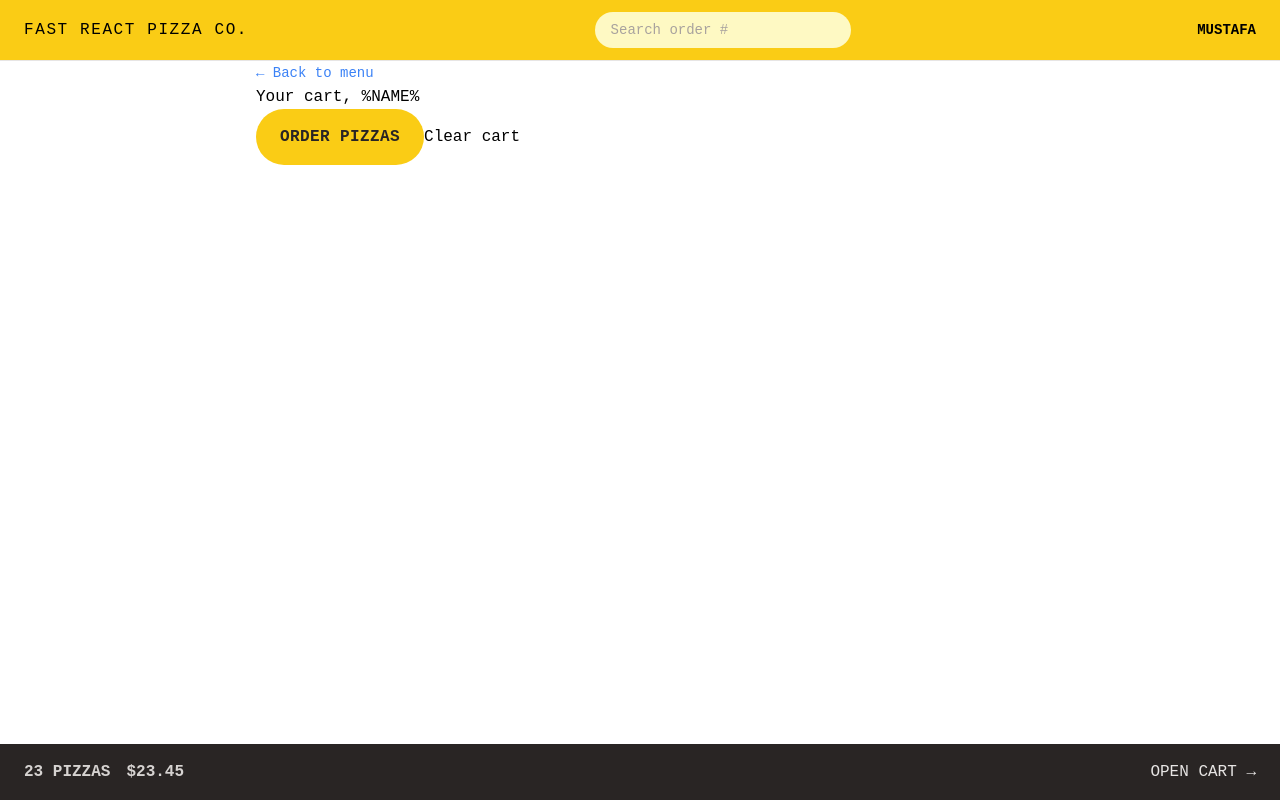
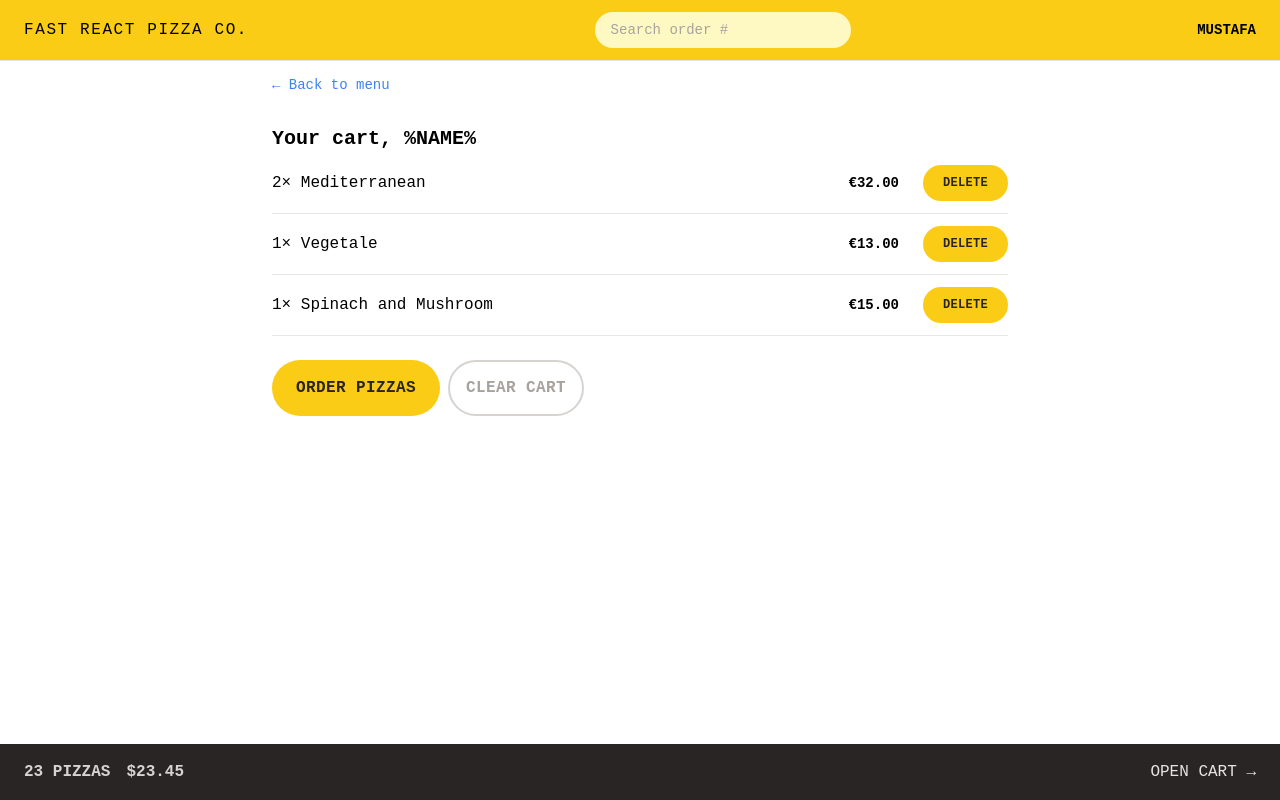
Before and after one commit to Mustafaelhdad/fast-pizza-project, a React app: page /cart in a window 1280 px wide. Built offline with nearby package versions, Linux system fonts and the light colour scheme; the HTML template or start-up script is replaced by a standard one.

Commit message:
style cart component and cartitem component

```diff
--- a/src/features/cart/Cart.jsx
+++ b/src/features/cart/Cart.jsx
@@ -2,6 +2,7 @@
 import { Link } from "react-router-dom";
 import LinkButton from "../../ui/LinkButton";
 import Button from "../../ui/Button";
+import CartItem from "../cart/CartItem";
 
 const fakeCart = [
   {
@@ -31,16 +32,23 @@
   const cart = fakeCart; // eslint-disable-line no-unused-vars
 
   return (
-    <div>
+    <div className="px-4 py-3">
       <LinkButton to="/menu">&larr; Back to menu</LinkButton>
 
-      <h2>Your cart, %NAME%</h2>
+      <h2 className="mt-7 text-xl font-semibold">Your cart, %NAME%</h2>
 
-      <div>
+      <ul className="mb-3 divide-y divide-stone-200 border-b">
+        {cart.map((item) => (
+          <CartItem item={item} key={item.key} />
+        ))}
+      </ul>
+
+      <div className="mt-6 space-x-2">
         <Button to="/order/new" type="primary">
           Order pizzas
         </Button>
-        <button>Clear cart</button>
+
+        <Button type="secondary">Clear cart</Button>
       </div>
     </div>
   );
--- a/src/features/cart/CartItem.jsx
+++ b/src/features/cart/CartItem.jsx
@@ -1,13 +1,18 @@
+import React from "react";
+import { formatCurrency } from "../../utils/helpers";
+import Button from "../../ui/Button";
+
 function CartItem({ item }) {
   const { pizzaId, name, quantity, totalPrice } = item;
 
   return (
-    <li>
-      <p>
+    <li className="py-3 sm:flex sm:items-center sm:justify-between">
+      <p className="mb-1 sm:mb-0">
         {quantity}&times; {name}
       </p>
-      <div>
-        <p>{formatCurrency(totalPrice)}</p>
+      <div className="flex items-center justify-between sm:gap-6">
+        <p className="text-sm font-bold">{formatCurrency(totalPrice)}</p>
+        <Button type="small">Delete</Button>
       </div>
     </li>
   );
--- a/src/ui/Button.jsx
+++ b/src/ui/Button.jsx
@@ -6,8 +6,10 @@
     "inline-block rounded-full bg-yellow-400 font-semibold uppercase tracking-wide text-stone-800 transition-colors duration-300 hover:bg-yellow-300 focus:outline-none focus:ring focus:ring-yellow-300 focus:ring-offset-2 disabled:cursor-not-allowed";
 
   const styles = {
-    primary: base + " md:px-6 md:py-4 px-4 py-3",
+    primary: base + " px-6 py-4 px-4 py-3",
     small: base + " px-4 py-2 md:px-5 md:py-2.5 text-xs",
+    secondary:
+      "inline-block rounded-full border-2 border-stone-300 font-semibold uppercase tracking-wide text-stone-400 transition-colors duration-300 hover:bg-stone-300 hover:text-stone-800 focus:text-stone-800 focus:outline-none focus:ring focus:ring-stone-200 focus:ring-offset-2 disabled:cursor-not-allowed px-4 py-2.5 px-4 py-3.5",
   };
 
   if (to)
```
